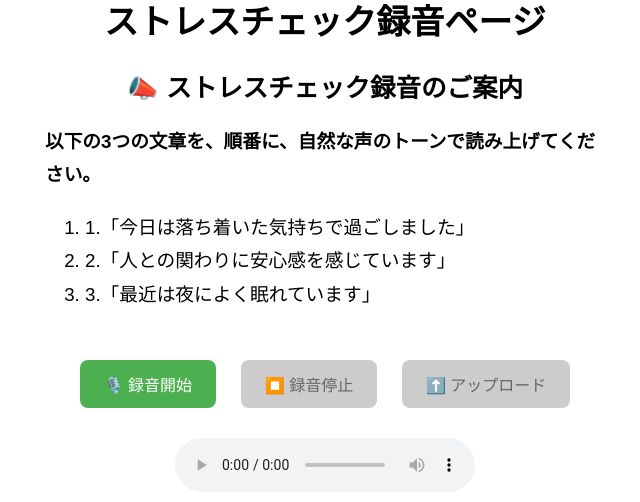
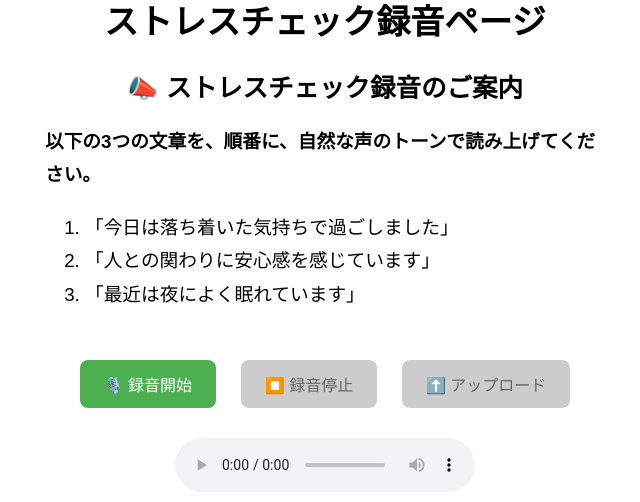
Before and after one commit to mojitap/koekarte_app, a Flask app: page /record in a window 1280 px wide. Shown: the part 198-700 px from the top of the page, without its empty margins (315-955 px from the left). Run offline with Flask 3, Linux system fonts and the light colour scheme; the visitor is signed in with stand-in values (Sample User, id 1).

Commit message:
Update record.html

```diff
--- a/templates/record.html
+++ b/templates/record.html
@@ -9,9 +9,9 @@
     <div style="text-align: left; font-size: 1.1em; line-height: 1.8; margin-top: 20px;">
       <strong>以下の3つの文章を、順番に、自然な声のトーンで読み上げてください。</strong>
       <ol>
-        <li>1.「今日は落ち着いた気持ちで過ごしました」</li>
-        <li>2.「人との関わりに安心感を感じています」</li>
-        <li>3.「最近は夜によく眠れています」</li>
+        <li>「今日は落ち着いた気持ちで過ごしました」</li>
+        <li>「人との関わりに安心感を感じています」</li>
+        <li>「最近は夜によく眠れています」</li>
       </ol>
     </div>
 
```
